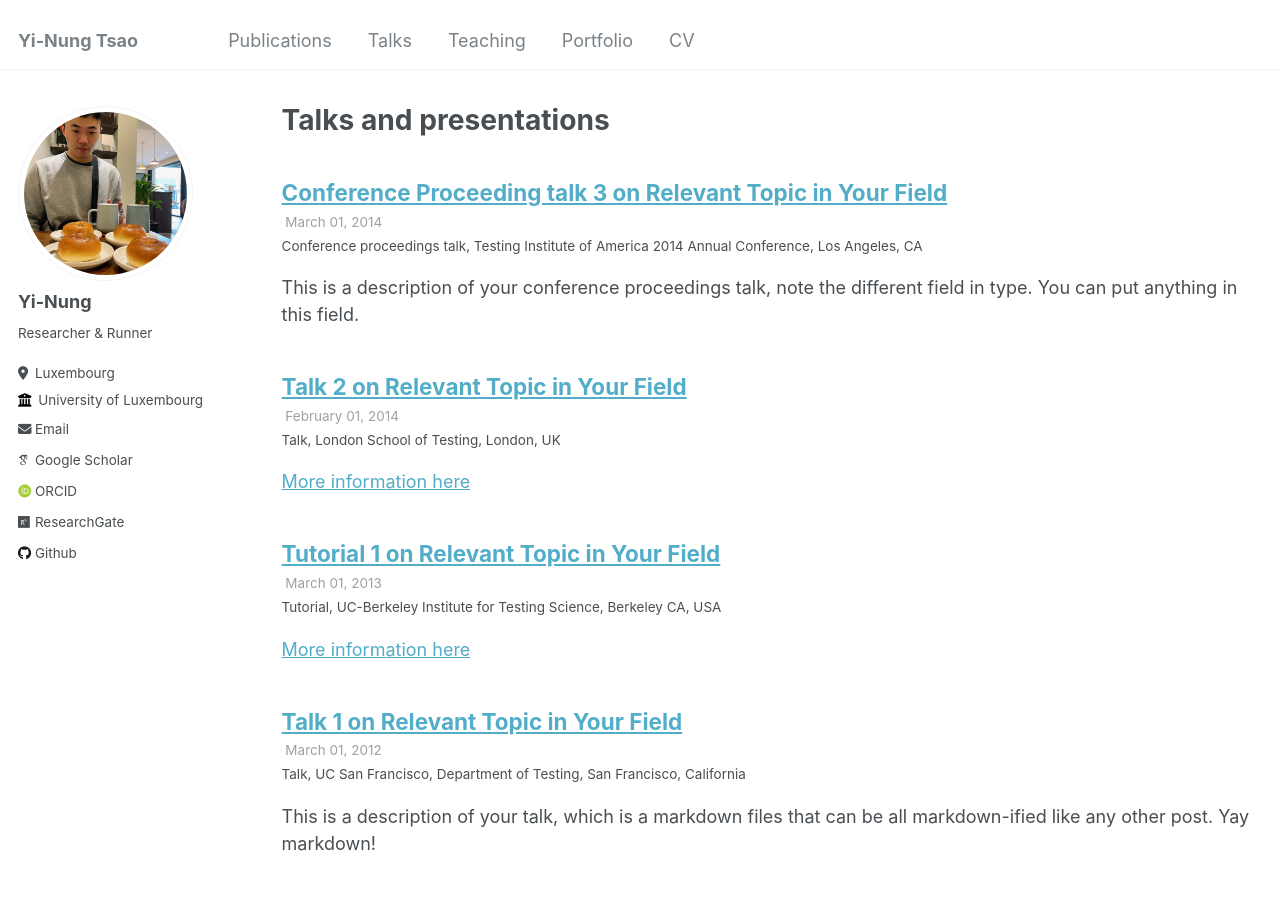
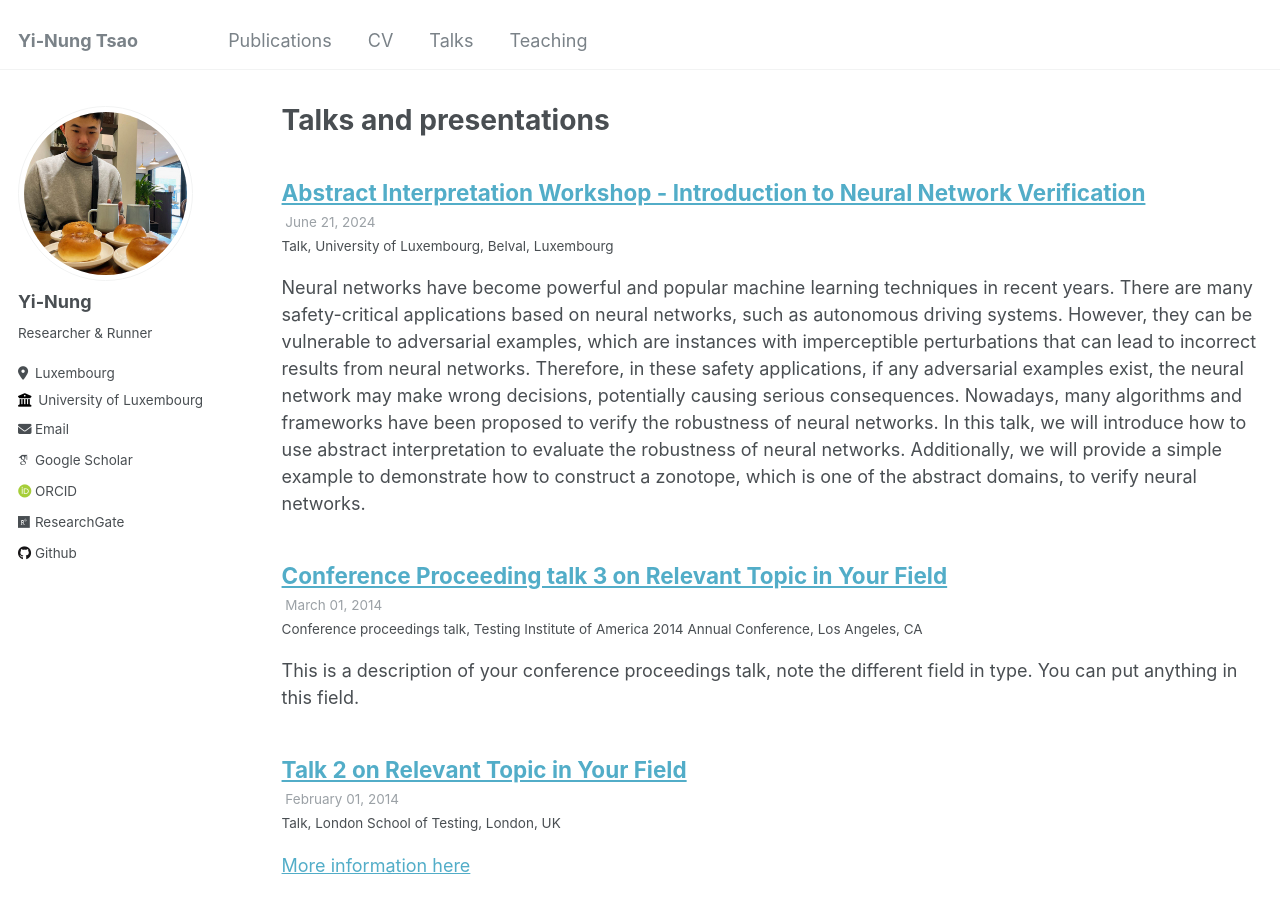
Before and after one commit to ytsao/ytsao.github.io, a Jekyll site: the page built from _pages/talks.html, in a window 1280 px wide and 900 px high. Built offline with Jekyll 4.4.1, drawn with Linux system fonts in a browser that asks for light colours; some web fonts are replaced.

Commit message:
update config, navigation, talk

```diff
--- a/_config.yml
+++ b/_config.yml
@@ -32,7 +32,7 @@ author:
 
   # Academic websites
   arxiv            : # URL - Update with the correct link to your profile
-  googlescholar    : "https://scholar.google.com/citations?user=E9TvuQMAAAAJ&hl=zh-TW"
+  googlescholar    : "https://scholar.google.com/citations?user=11knAPIAAAAJ&hl=zh-TW"
   impactstory      : # URL
   orcid            : "https://orcid.org/0009-0001-4488-0236"
   semantic         : # URL
--- a/_talks/2012-03-01-talk-1.md
+++ /dev/null
@@ -1,11 +0,0 @@
----
-title: "Talk 1 on Relevant Topic in Your Field"
-collection: talks
-type: "Talk"
-permalink: /talks/2012-03-01-talk-1
-venue: "UC San Francisco, Department of Testing"
-date: 2012-03-01
-location: "San Francisco, California"
----
-
-This is a description of your talk, which is a markdown files that can be all markdown-ified like any other post. Yay markdown!
--- /dev/null
+++ b/_talks/2024-06-21.md
@@ -0,0 +1,11 @@
+---
+title: "Abstract Interpretation Workshop - Introduction to Neural Network Verification"
+collection: talks
+type: "Talk"
+permalink: /talks/2024-06-21
+venue: "University of Luxembourg"
+date: 2024-06-21
+location: "Belval, Luxembourg"
+---
+
+Neural networks have become powerful and popular machine learning techniques in recent years. There are many safety-critical applications based on neural networks, such as autonomous driving systems. However, they can be vulnerable to adversarial examples, which are instances with imperceptible perturbations that can lead to incorrect results from neural networks. Therefore, in these safety applications, if any adversarial examples exist, the neural network may make wrong decisions, potentially causing serious consequences. Nowadays, many algorithms and frameworks have been proposed to verify the robustness of neural networks. In this talk, we will introduce how to use abstract interpretation to evaluate the robustness of neural networks. Additionally, we will provide a simple example to demonstrate how to construct a zonotope, which is one of the abstract domains, to verify neural networks.
```
Also changed, not shown: _data/navigation.yml (+5 -5 lines).
